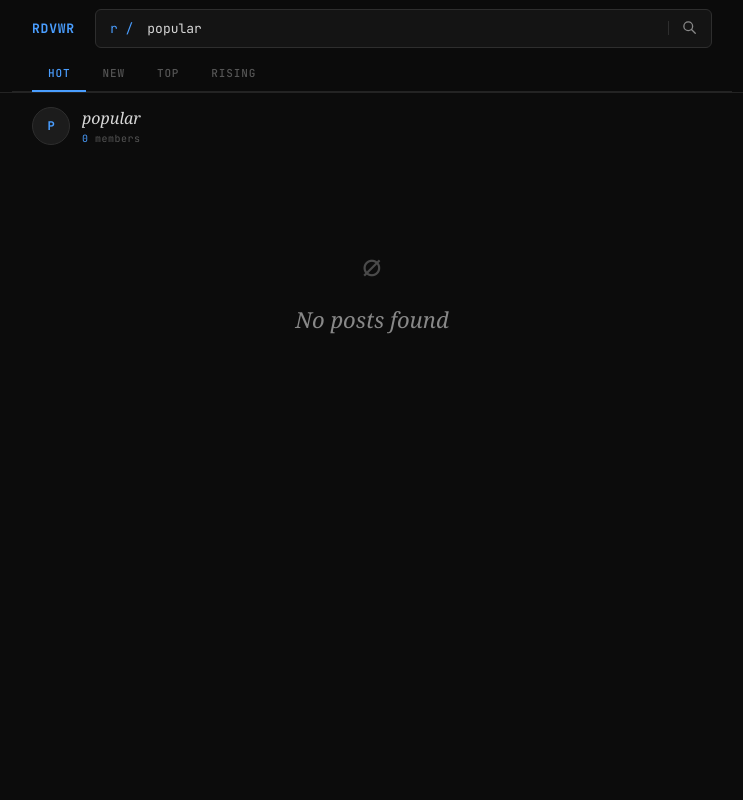
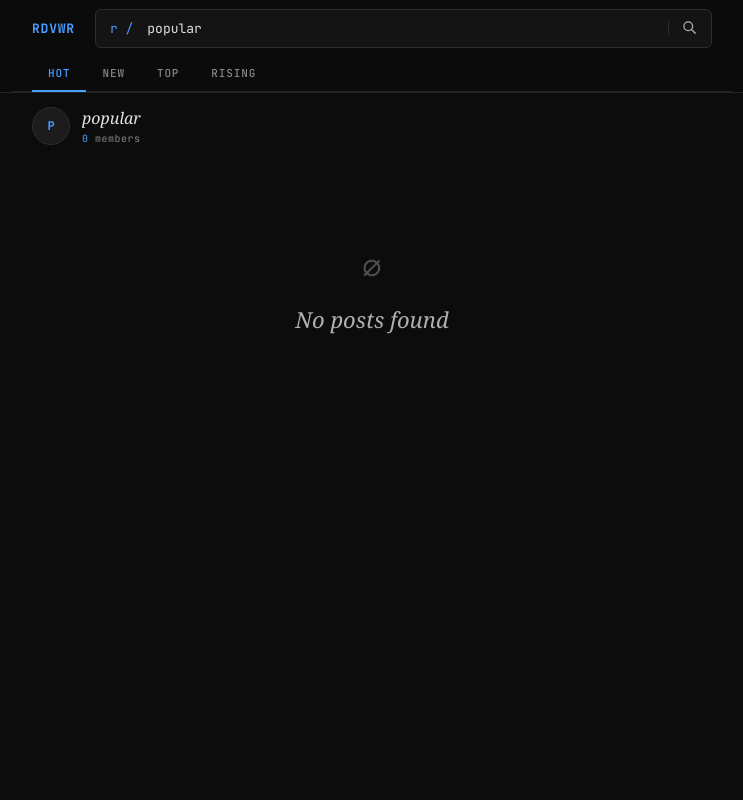
Before and after one commit to evanpaul14/RDVWR, a Flask app: page / in a window 1280 px wide. Shown: the whole page, without its empty margins (268-1011 px from the left). Run offline with Flask 3, Linux system fonts and the light colour scheme; data that the repository does not hold is empty; some libraries are stand-ins or nearby versions; some web fonts are replaced.

Commit message:
improve text contrast

```diff
--- a/static/style.css
+++ b/static/style.css
@@ -2,7 +2,7 @@
 :root {
   --bg:   #0c0c0c; --bg2: #141414; --bg3: #1c1c1c;
   --b:    #242424; --b2:  #2e2e2e;
-  --tx:   #d8d8d8; --tx2: #888;    --tx3: #555;
+  --tx:   #e2e2e2; --tx2: #b0b0b0; --tx3: #878787;
   --ac:   #4a9eff; --acd: #1a3a66;
   --up:   #ff6b35;
   --serif:'Instrument Serif', Georgia, serif;
```
